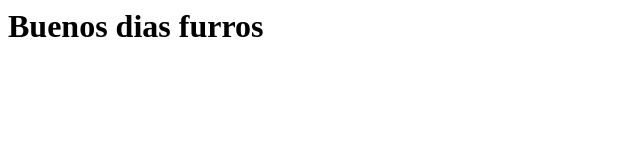
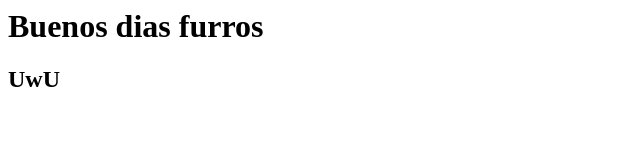
Before and after one commit to NeumaticYT/atypicalrpg, a plain HTML site: page index.html in a window 1280 px wide. Shown: the full height of the page, 0-640 px from the left. Drawn offline with Linux system fonts and the light colour scheme.

Commit message:
Update index.html

```diff
--- a/index.html
+++ b/index.html
@@ -1,5 +1,5 @@
 <html>
 
 <h1>Buenos dias furros</h1>
-
+<h2>UwU</h2>
 </html>
```
